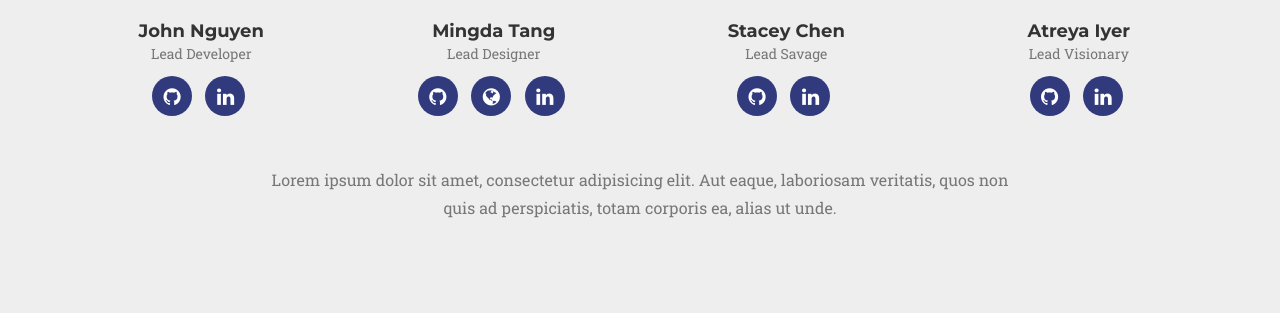
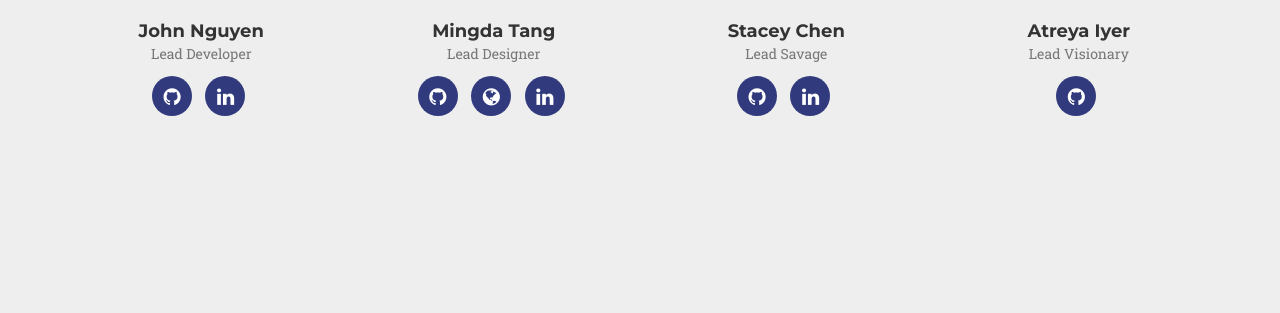
Before and after one commit to WorldWind-2017/agricWebsite, a website: page index.html in a window 1280 px wide. Shown: the part 4929-5242 px from the top of the page. Drawn offline with nearby package versions, Linux system fonts and the light colour scheme; a web font is replaced by a local one.

Commit message:
edited team

```diff
--- a/index.html
+++ b/index.html
@@ -315,15 +315,8 @@
                         <ul class="list-inline social-buttons">
                             <li><a href="https://github.com/atreya-iyer" target="_blank"><i class="fa fa-github"></i></a>
                             </li>
-                            <li><a href="#"><i class="fa fa-linkedin"></i></a>
-                            </li>
                         </ul>
                     </div>
-                </div>
-            </div>
-            <div class="row">
-                <div class="col-lg-8 col-lg-offset-2 text-center">
-                    <p class="large text-muted">Lorem ipsum dolor sit amet, consectetur adipisicing elit. Aut eaque, laboriosam veritatis, quos non quis ad perspiciatis, totam corporis ea, alias ut unde.</p>
                 </div>
             </div>
         </div>
```
